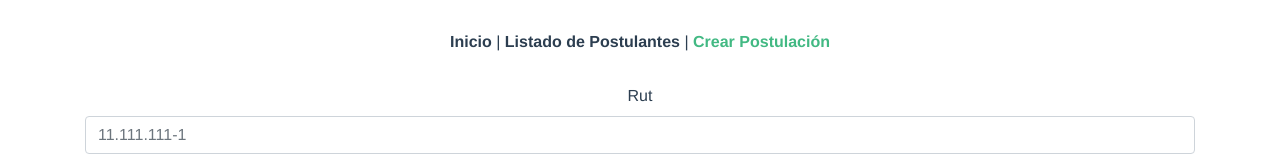
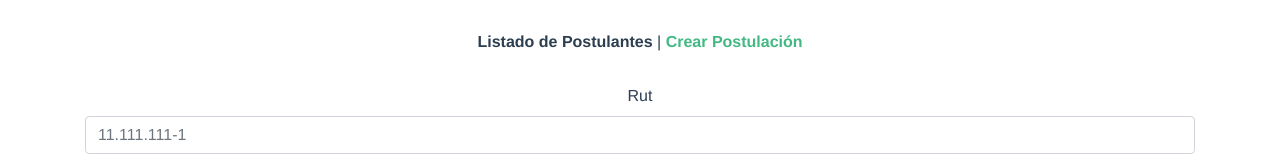
Before and after one commit to siturra/mingeso-front, a Vue app: page /postulant/create in a window 1280 px wide. Shown: the top 160 px of the page. Built offline with nearby package versions, Linux system fonts and the light colour scheme.

Commit message:
add docker swarm in readme

```diff
--- a/src/App.vue
+++ b/src/App.vue
@@ -1,7 +1,7 @@
 <template>
   <div id="app">
     <div id="nav">
-      <router-link to="/">Inicio</router-link> |
+      <!--<router-link to="/">Inicio</router-link> |-->
       <router-link to="/postulant">Listado de Postulantes</router-link> |
       <router-link to="/postulant/create">Crear Postulación</router-link>
     </div>
--- a/src/router.js
+++ b/src/router.js
@@ -1,6 +1,6 @@
 import Vue from "vue";
 import Router from "vue-router";
-import Home from "./views/Home.vue";
+//import Home from "./views/Home.vue";
 
 Vue.use(Router);
 
@@ -11,7 +11,8 @@ export default new Router({
     {
       path: "/",
       name: "home",
-      component: Home
+      //component: Home
+      component: () => import("./views/postulant/Index.vue")
     },
     {
       path: "/postulant",
```
Also changed, not shown: 1 other file (tests, documents, lock files or other folders).
